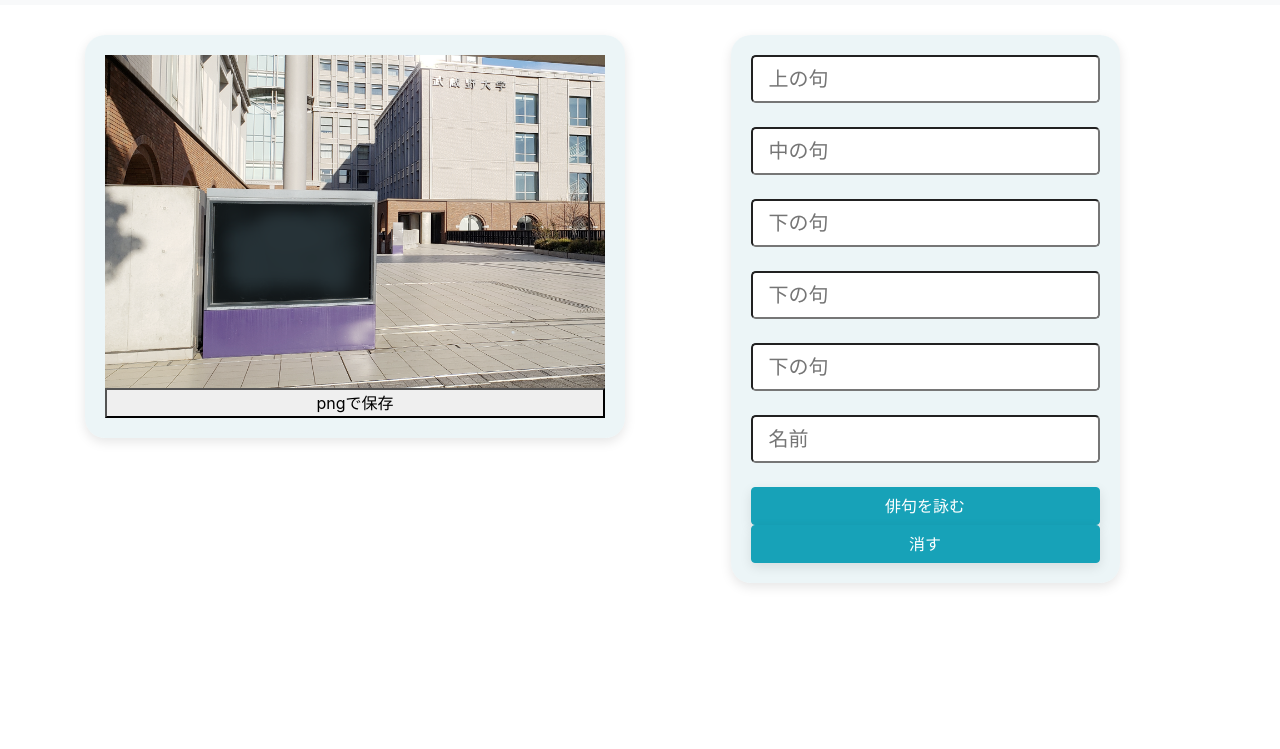
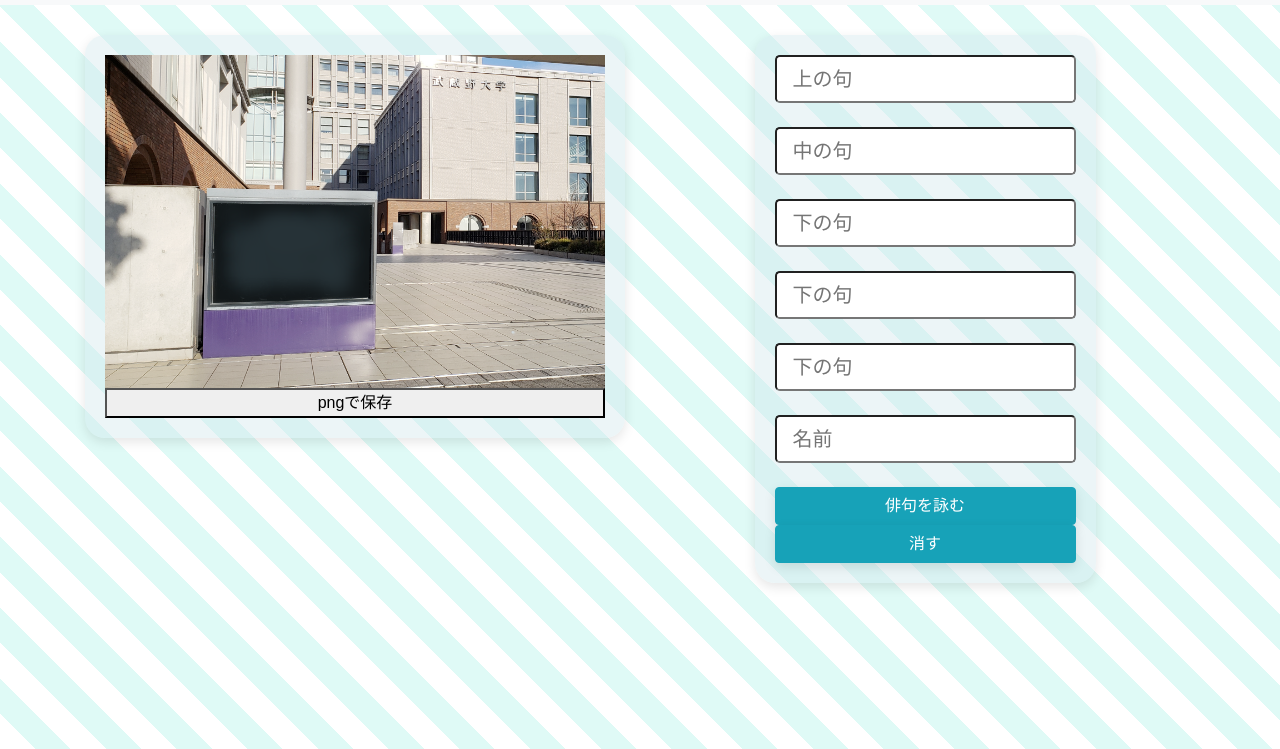
Before and after one commit to ituyama/MU-Generator, a plain HTML site: page index.html in a window 1280 px wide. Shown: the part 51-800 px from the top of the page. Drawn offline with nearby package versions, Linux system fonts and the light colour scheme.

Commit message:
Fix:文字の修正

```diff
--- a/css/style.css
+++ b/css/style.css
@@ -1,4 +1,20 @@
+@font-face {
+    font-family:"fonts";
 
+    src:url("https://ituyama.com/JS-haiku-generator/fonts/tate.otf") format("opentype");
+
+}
+body{
+    font-family: 'Noto Sans JP', sans-serif;
+    background: whitesmoke;
+    background-color: #dffaf6;
+    background-image:
+     repeating-linear-gradient(45deg,#fff, #fff 25px,transparent 0, transparent 50px);
+    height: 100vh;
+    width: 100vw;
+    z-index: 1;
+
+    }
 .font-loading{
     opacity: 0;
 }
--- a/js/index.js
+++ b/js/index.js
@@ -44,7 +44,7 @@ function drawText(canvas_id, kami, naka, simo,simo1,simo2, name) {
 
 
     //文字のスタイルを指定
-    img.font = '22px fonts';
+    img.font = '22px,fonts';
     img.fillStyle = '#f5f5f5';
     //文字の配置を指定（左上基準にしたければtop/leftだが、文字の中心座標を指定するのでcenter
     img.textBaseline = 'center';
```
